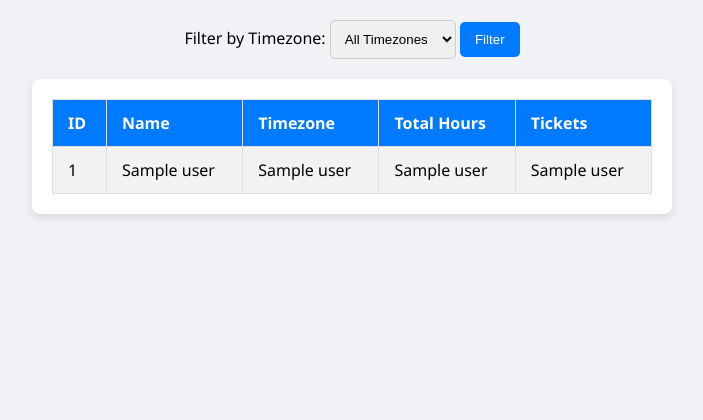
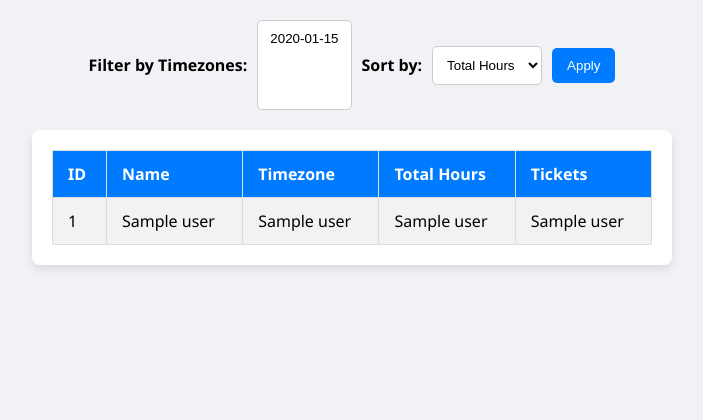
Before and after one commit to SriramKalki/Arcade22, a Flask app: template templates/leaderboard.html in a window 1280 px wide. Shown: the top 420 px of the page, without its empty margins (288-991 px from the left). Run offline with Flask 3, Linux system fonts and the light colour scheme; the template is opened without the code that fills it: most values are stand-ins (such as "Sample title", 1, 10 or a date in 2020).

Commit message:
Functionality updates

```diff
--- a/app.py
+++ b/app.py
@@ -3,13 +3,24 @@ import sqlite3
 
 app = Flask(__name__)
 
-def get_leaderboard_data(timezone=None):
+def get_leaderboard_data(timezones=None, sort_by="total_hours"):
     db = sqlite3.connect('slack_users.db')
     cursor = db.cursor()
-    if timezone:
-        cursor.execute('SELECT id, name, timezone, total_hours,tickets FROM users WHERE timezone = ? ORDER BY total_hours DESC', (timezone,))
+    query = f'SELECT id, name, timezone, total_hours, tickets FROM users'
+    params = []
+
+    if timezones:
+        placeholders = ','.join('?' for _ in timezones)
+        query += f' WHERE timezone IN ({placeholders})'
+        params.extend(timezones)
+
+    if sort_by == "tickets":
+        query += ' ORDER BY tickets DESC'
+    else:
+        query += ' ORDER BY total_hours DESC'
+
+    cursor.execute(query, params)
     data = cursor.fetchall()
-    print(data)
     db.close()
     return data
 
@@ -19,15 +30,15 @@ def get_timezones():
     cursor.execute('SELECT DISTINCT timezone FROM users')
     timezones = cursor.fetchall()
     db.close()
-    print(timezones)
     return [tz[0] for tz in timezones]
 
 @app.route('/', methods=['GET', 'POST'])
 def leaderboard():
-    selected_timezone = request.form.get('timezone')
-    data = get_leaderboard_data(selected_timezone)
+    selected_timezones = request.form.getlist('timezones')
+    sort_by = request.form.get('sort_by', 'total_hours')
+    data = get_leaderboard_data(selected_timezones, sort_by)
     timezones = get_timezones()
-    return render_template('leaderboard.html', users=data, timezones=timezones, selected_timezone=selected_timezone)
+    return render_template('leaderboard.html', users=data, timezones=timezones, selected_timezones=selected_timezones, sort_by=sort_by)
 
 if __name__ == '__main__':
     app.run(debug=True)
--- a/static/styles.css
+++ b/static/styles.css
@@ -11,6 +11,33 @@ body {
 
 .filter-container {
     margin-bottom: 20px;
+    display: flex;
+    align-items: center;
+    gap: 10px;
+}
+
+.filter-container label {
+    font-weight: bold;
+}
+
+.filter-container select {
+    padding: 10px;
+    border-radius: 5px;
+    border: 1px solid #ccc;
+    background-color: #fff;
+}
+
+.filter-container button {
+    background-color: #007bff;
+    color: white;
+    border: none;
+    padding: 10px 15px;
+    border-radius: 5px;
+    cursor: pointer;
+}
+
+.filter-container button:hover {
+    background-color: #0056b3;
 }
 
 .table-container {
@@ -47,22 +74,3 @@ tr:nth-child(even) {
 tr:hover {
     background-color: #e9ecef;
 }
-
-button {
-    background-color: #007bff;
-    color: white;
-    border: none;
-    padding: 10px 15px;
-    border-radius: 5px;
-    cursor: pointer;
-}
-
-button:hover {
-    background-color: #0056b3;
-}
-
-select {
-    padding: 10px;
-    border-radius: 5px;
-    border: 1px solid #ccc;
-}
--- a/templates/leaderboard.html
+++ b/templates/leaderboard.html
@@ -8,16 +8,18 @@
 </head>
 <body>
     <div class="filter-container">
-        <form method="POST" action="/">
-            <label for="timezone">Filter by Timezone:</label>
-            <select name="timezone" id="timezone">
-                <option value="">All Timezones</option>
-                {% for tz in timezones %}
-                    <option value="{{ tz }}" {% if selected_timezone == tz %}selected{% endif %}>{{ tz }}</option>
-                {% endfor %}
-            </select>
-            <button type="submit">Filter</button>
-        </form>
+        <label for="timezones">Filter by Timezones:</label>
+        <select name="timezones" id="timezones" multiple>
+            {% for tz in timezones %}
+                <option value="{{ tz }}" {% if tz in selected_timezones %}selected{% endif %}>{{ tz }}</option>
+            {% endfor %}
+        </select>
+        <label for="sort_by">Sort by:</label>
+        <select name="sort_by" id="sort_by">
+            <option value="total_hours" {% if sort_by == 'total_hours' %}selected{% endif %}>Total Hours</option>
+            <option value="tickets" {% if sort_by == 'tickets' %}selected{% endif %}>Tickets</option>
+        </select>
+        <button type="submit" form="filter-form">Apply</button>
     </div>
     <div class="table-container">
         <table>
```
